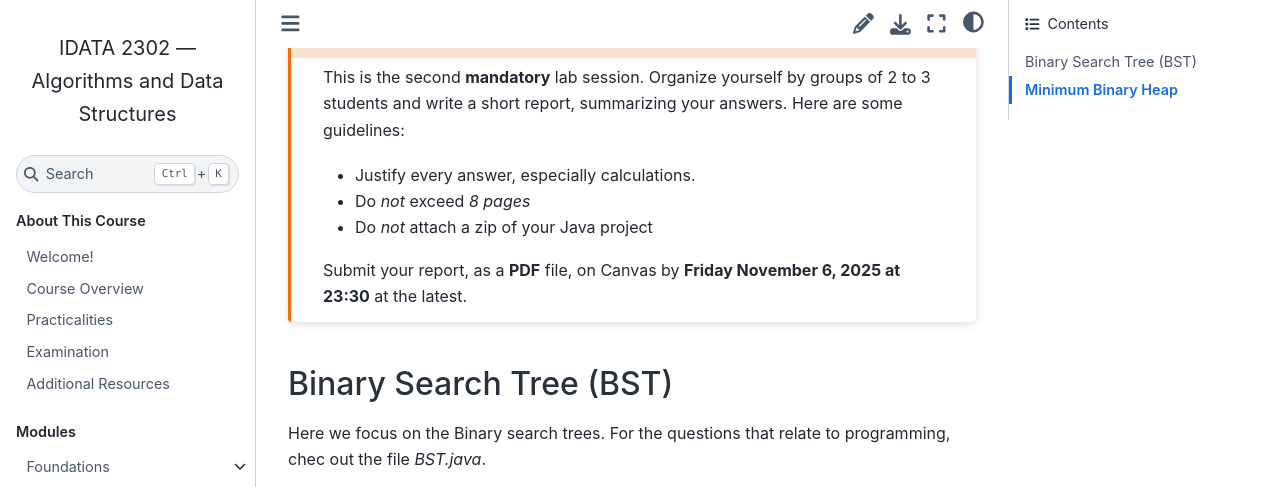
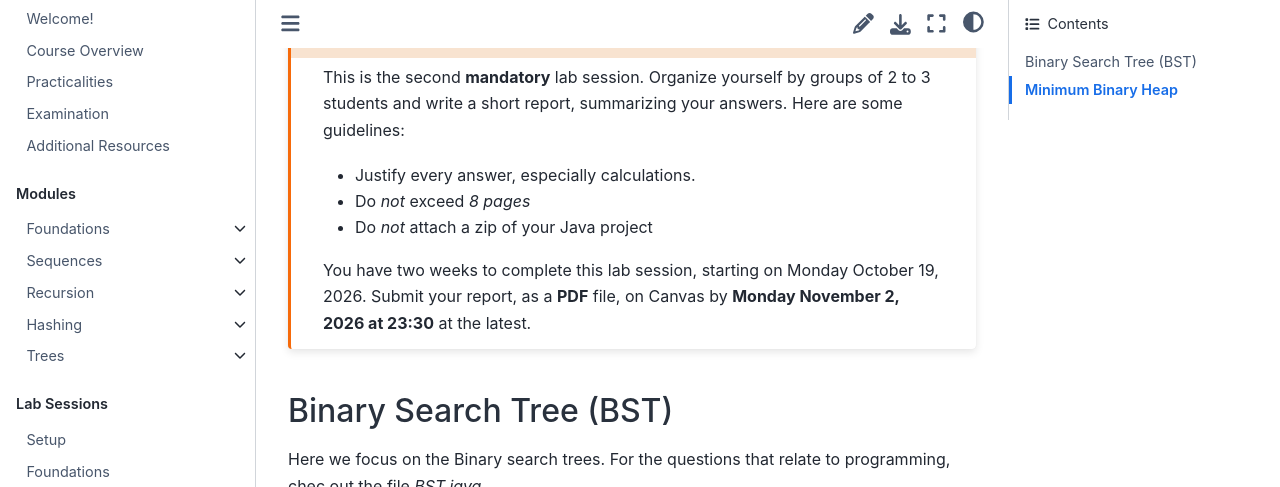
Before and after one commit to fchauvel/ntnu-idata2302-website, a Sphinx documentation site: the page built from source/labs/trees.rst, in a window 1280 px wide and 900 px high, scrolled down 390 px, cut to the strip 0-487 px from the top of the window. Built offline with Sphinx 7.4.7 and the Sphinx Book theme 1.1.4, drawn with Linux system fonts in a browser that asks for light colours; some of the changed text lies outside the part shown.

Commit message:
content: enable the Trees lab and set its deadline to Nov. 2
Co-Authored-By: Claude Sonnet 5.5 <noreply@anthropic.com>

```diff
--- a/source/index.rst
+++ b/source/index.rst
@@ -40,9 +40,9 @@ Algorithms and Data Structures
    labs/foundations
    labs/sequences
    labs/recursion
+   labs/trees
 
 ..
-   labs/trees
    labs/graphs/index
    labs/optimization
 
--- a/source/labs/trees.rst
+++ b/source/labs/trees.rst
@@ -20,8 +20,9 @@ Trees
    - Do *not* exceed *8 pages*
    - Do *not* attach a zip of your Java project
 
-   Submit your report, as a **PDF** file, on Canvas by **Friday
-   November 6, 2025 at 23:30** at the latest.
+   You have two weeks to complete this lab session, starting on
+   Monday October 19, 2026. Submit your report, as a **PDF** file, on
+   Canvas by **Monday November 2, 2026 at 23:30** at the latest.
 
 
 Binary Search Tree (BST)
```
